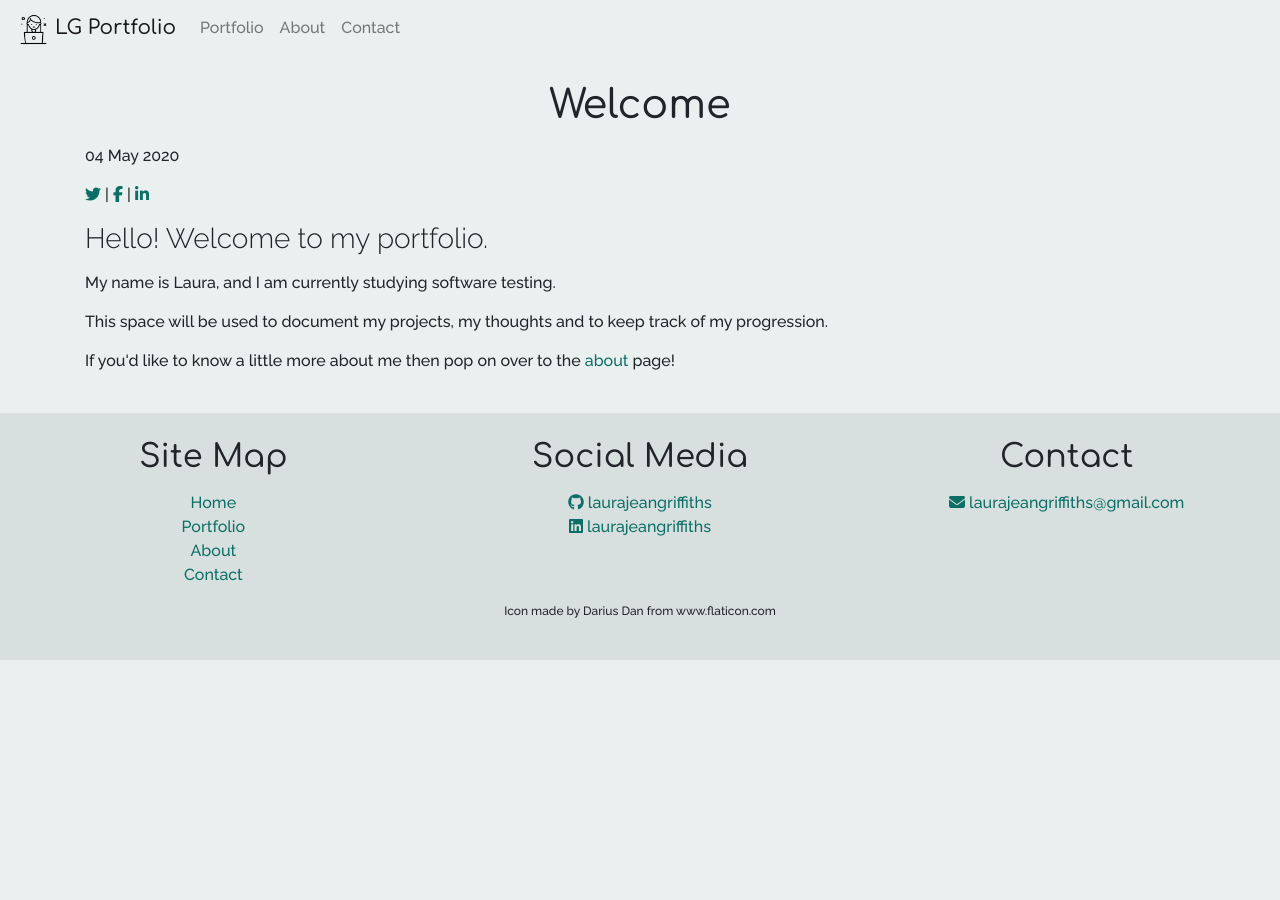
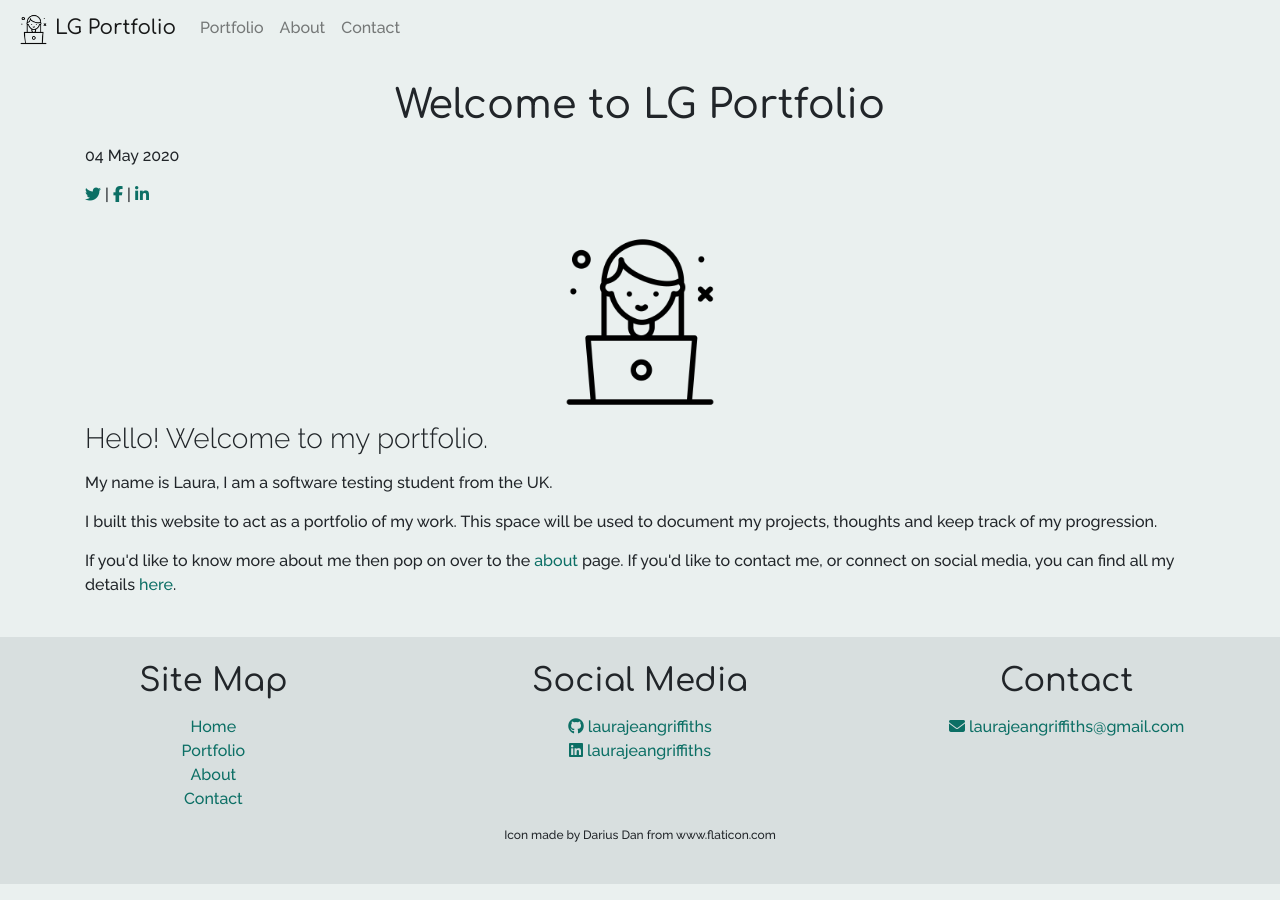
Before and after one commit to laurajeangriffiths/laurajeangriffiths.github.io, a Jekyll site: the page built from _posts/2020-05-04-welcome.html, in a window 1280 px wide. Built offline with Jekyll 4.4.1, drawn with Linux system fonts in a browser that asks for light colours; nearby versions of some CDN libraries.

Commit message:
Portfolio items
Addition of portfolio items, some additional styling

```diff
--- a/_posts/2020-05-04-welcome.html
+++ b/_posts/2020-05-04-welcome.html
@@ -1,14 +1,15 @@
 ---
 layout: post
-title: Welcome
+title: Welcome to LG Portfolio
 date:   2020-05-04 12:42:47 +0100
 categories: blog
 ---
+<img src="/img/student.png" class="blog-welcome">
 
 <h3>Hello! Welcome to my portfolio.</h3>
 
-<p>My name is Laura, and I am currently studying software testing.</p>
+<p>My name is Laura, I am a software testing student from the UK.</p>
 
-<p>This space will be used to document my projects, my thoughts and to keep track of my progression.</p>
+<p>I built this website to act as a portfolio of my work. This space will be used to document my projects, thoughts and keep track of my progression.</p>
 
-<p>If you'd like to know a little more about me then pop on over to the <a href="/about/">about</a> page!</p>
+<p>If you'd like to know more about me then pop on over to the <a href="/about/">about</a> page. If you'd like to contact me, or connect on social media, you can find all my details <a href="/contact/">here</a>.</p>
--- a/_posts/2020-05-04-what-is-software-testing.html
+++ b/_posts/2020-05-04-what-is-software-testing.html
@@ -4,6 +4,7 @@
 date:   2020-05-04 12:42:47 +0100
 categories: blog
 ---
+<img src="/img/blog/questionmark.jpg" class="blog-image" alt="Image of a question mark">
 
 <p>An early activity in my learning was to provide a definition of what software testing is. The activity was designed to encourage thought and consideration of the nature of the role, and to put these thoughts into my own words.</p>
 
--- a/about.html
+++ b/about.html
@@ -16,7 +16,7 @@
 
     <p>I come from a design background, earning a degree in Clothing Design and Technology in 2013. Since then, I have discovered a keen interest in web development and design. Through this, I found the practice of software testing and I am currently enjoying discovering and learning more about the craft.</p>
 
-    <p>Thank you for taking the time to view my work, if you would like to contact me or connect on Github please feel free to do so!</p>
+    <p>Thank you for taking the time to view my work, if you would like to <a href="/contact">contact</a> me or connect on social media please feel free to do so!</p>
 </div>
 
 <hr>
--- a/assets/main.css
+++ b/assets/main.css
@@ -100,7 +100,7 @@
   max-width: 100%; margin: auto;
 }
 
-.profile {
+.hello, .profile, .blog-image {
   width: 200px;
   height: 200px;
   border-radius: 50%;
@@ -108,11 +108,15 @@
   border: 3px solid #128175;
 }
 
-.hello {width: 200px;
+.blog-welcome {
+  display: block;
+  width: 200px;
   height: 200px;
-  border-radius: 50%;
-  border-radius: 50%;
-  border: 3px solid #128175;
+}
+
+.blog-image {
+  display: block;
+  margin-bottom: 25px;
 }
 
 .construction {
```
Also changed, not shown: _layouts/portfolio.html (+13 -15 lines), _posts/2020-06-15-bug-reports.html (added, +10 -0 lines), img/blog/laura.jpg (added), img/blog/questionmark.jpg (added).
